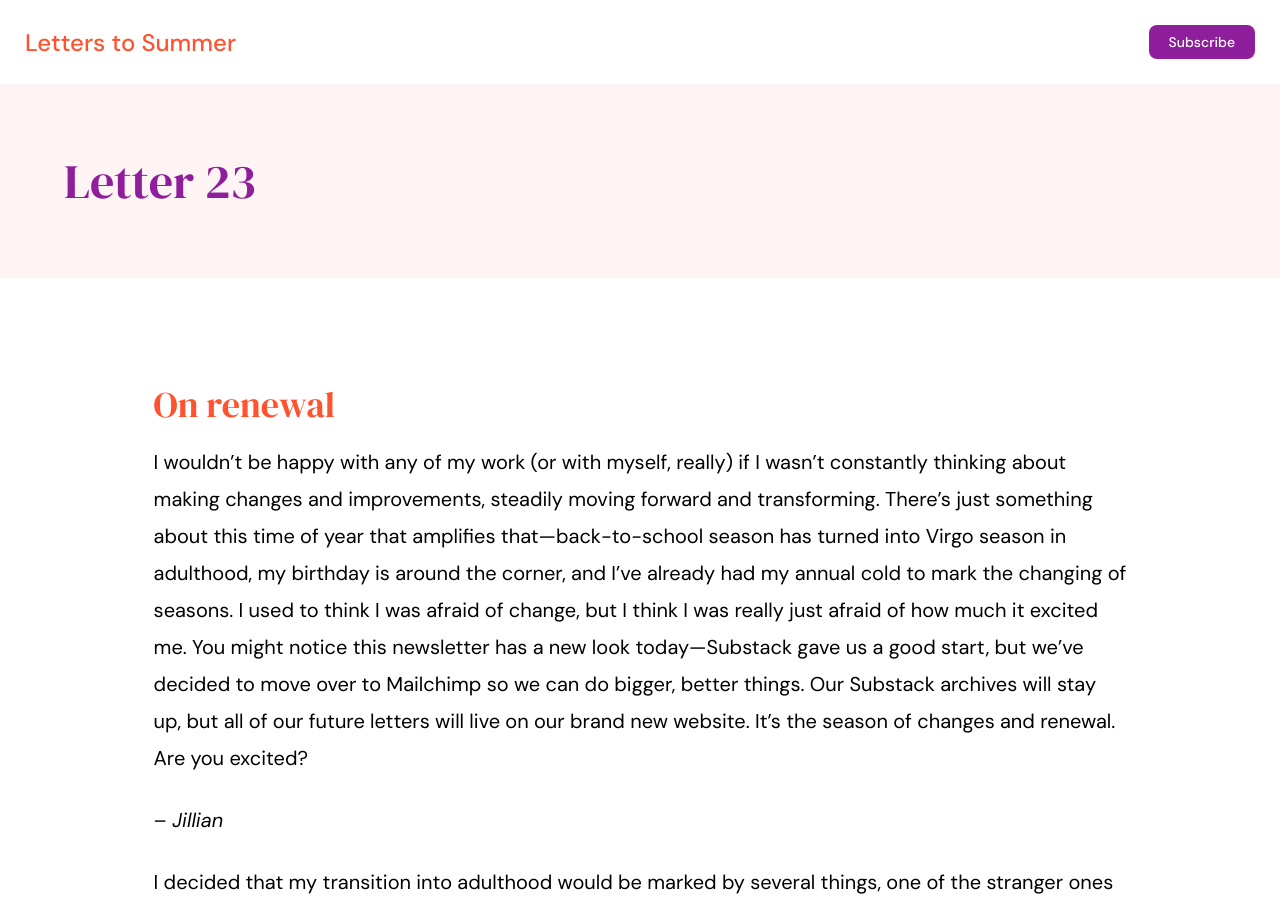
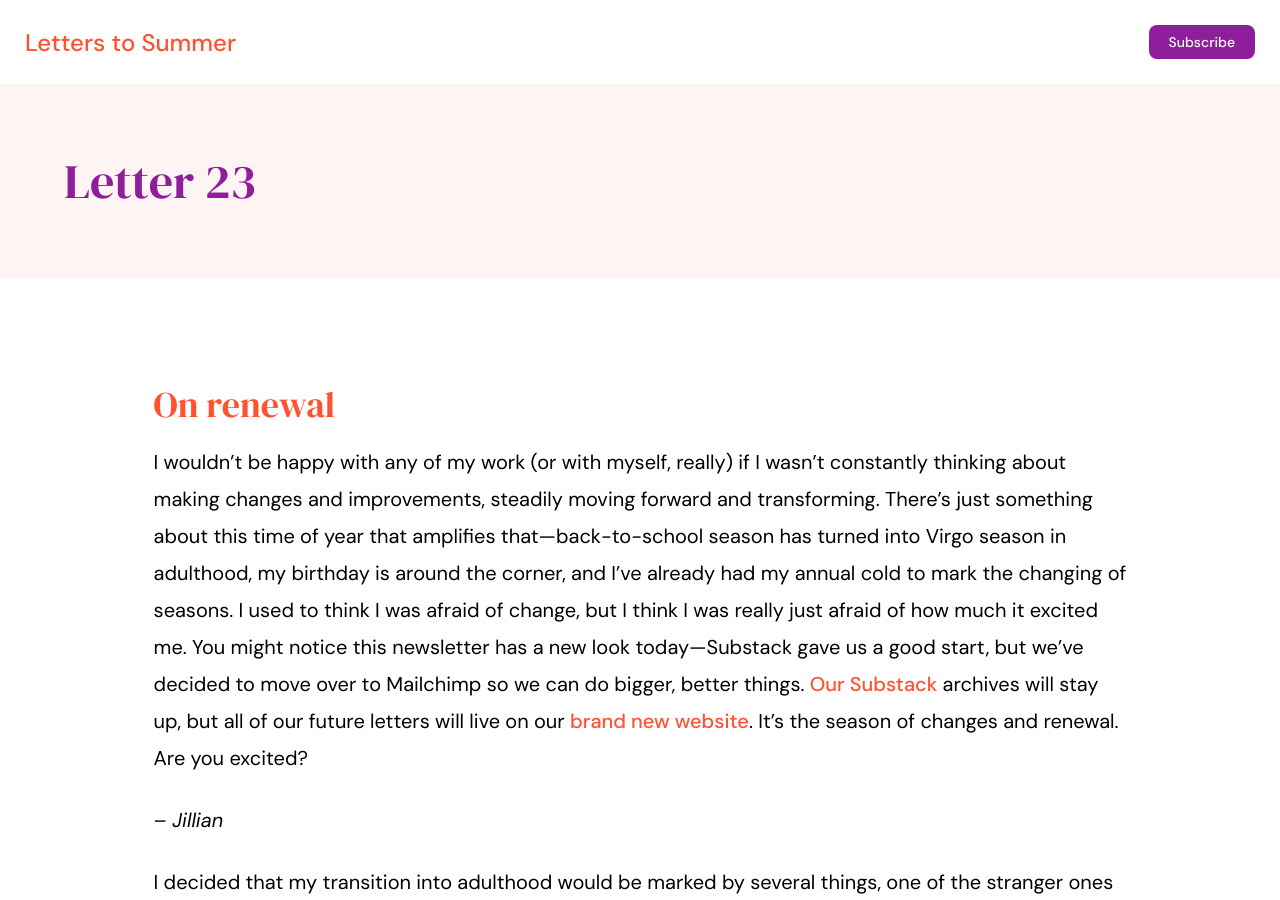
Before and after one commit to jilliangmeehan/letters-to-summer, a Jekyll site: the page built from _posts/2019-10-09-23.md, in a window 1280 px wide and 900 px high. Built offline with Jekyll 4.4.1, drawn with Linux system fonts in a browser that asks for light colours; comment, search, counter and statistics services are not loaded; some of the changed lines change nothing that is shown.

Commit message:
Update 2019-10-09-23.md

```diff
--- a/_posts/2019-10-09-23.md
+++ b/_posts/2019-10-09-23.md
@@ -9,7 +9,7 @@
 
 ## On renewal
 
-I wouldn't be happy with any of my work (or with myself, really) if I wasn't constantly thinking about making changes and improvements, steadily moving forward and transforming. There's just something about this time of year that amplifies that—back-to-school season has turned into Virgo season in adulthood, my birthday is around the corner, and I've already had my annual cold to mark the changing of seasons. I used to think I was afraid of change, but I think I was really just afraid of how much it excited me. You might notice this newsletter has a new look today—Substack gave us a good start, but we've decided to move over to Mailchimp so we can do bigger, better things. Our Substack archives will stay up, but all of our future letters will live on our brand new website. It's the season of changes and renewal. Are you excited?
+I wouldn't be happy with any of my work (or with myself, really) if I wasn't constantly thinking about making changes and improvements, steadily moving forward and transforming. There's just something about this time of year that amplifies that—back-to-school season has turned into Virgo season in adulthood, my birthday is around the corner, and I've already had my annual cold to mark the changing of seasons. I used to think I was afraid of change, but I think I was really just afraid of how much it excited me. You might notice this newsletter has a new look today—Substack gave us a good start, but we've decided to move over to Mailchimp so we can do bigger, better things. [Our Substack](https://letterstosummer.substack.com) archives will stay up, but all of our future letters will live on our [brand new website](https://letterstosummer.com). It's the season of changes and renewal. Are you excited?
 
 – _Jillian_
 
```
